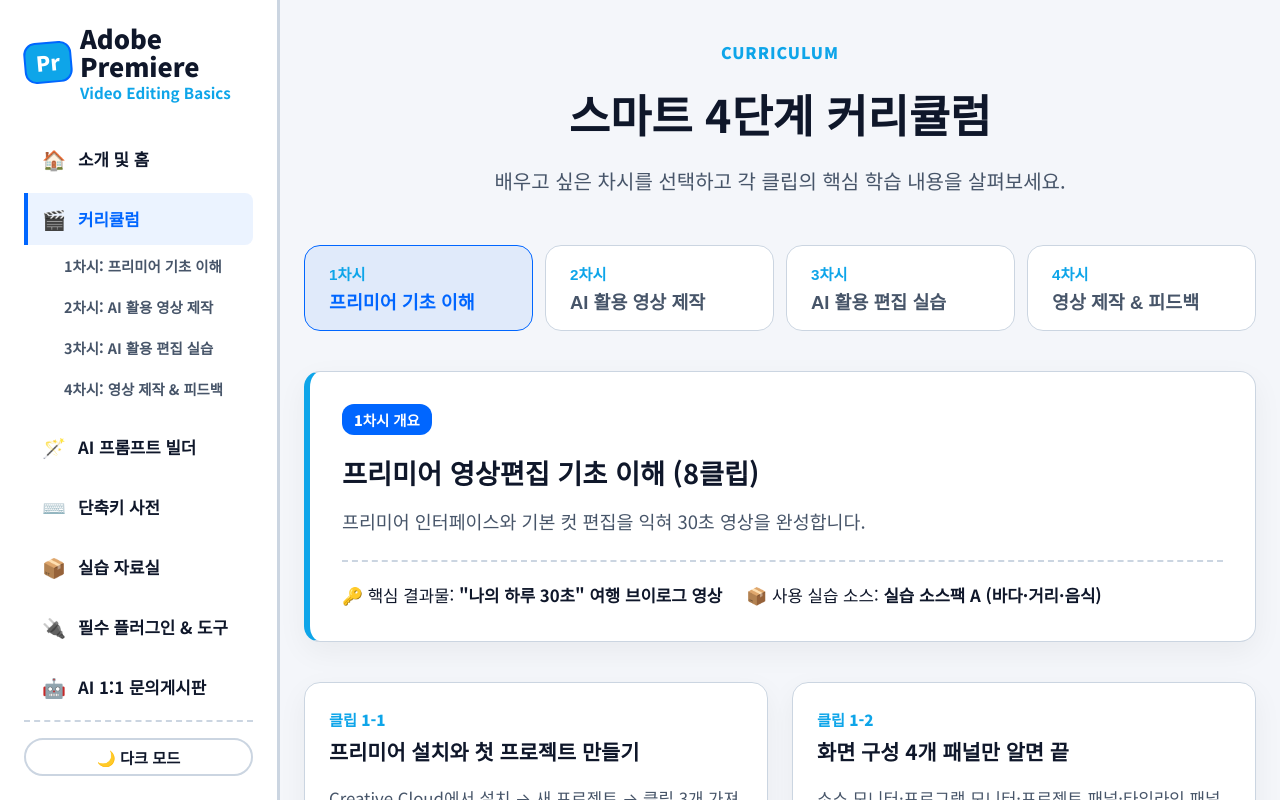
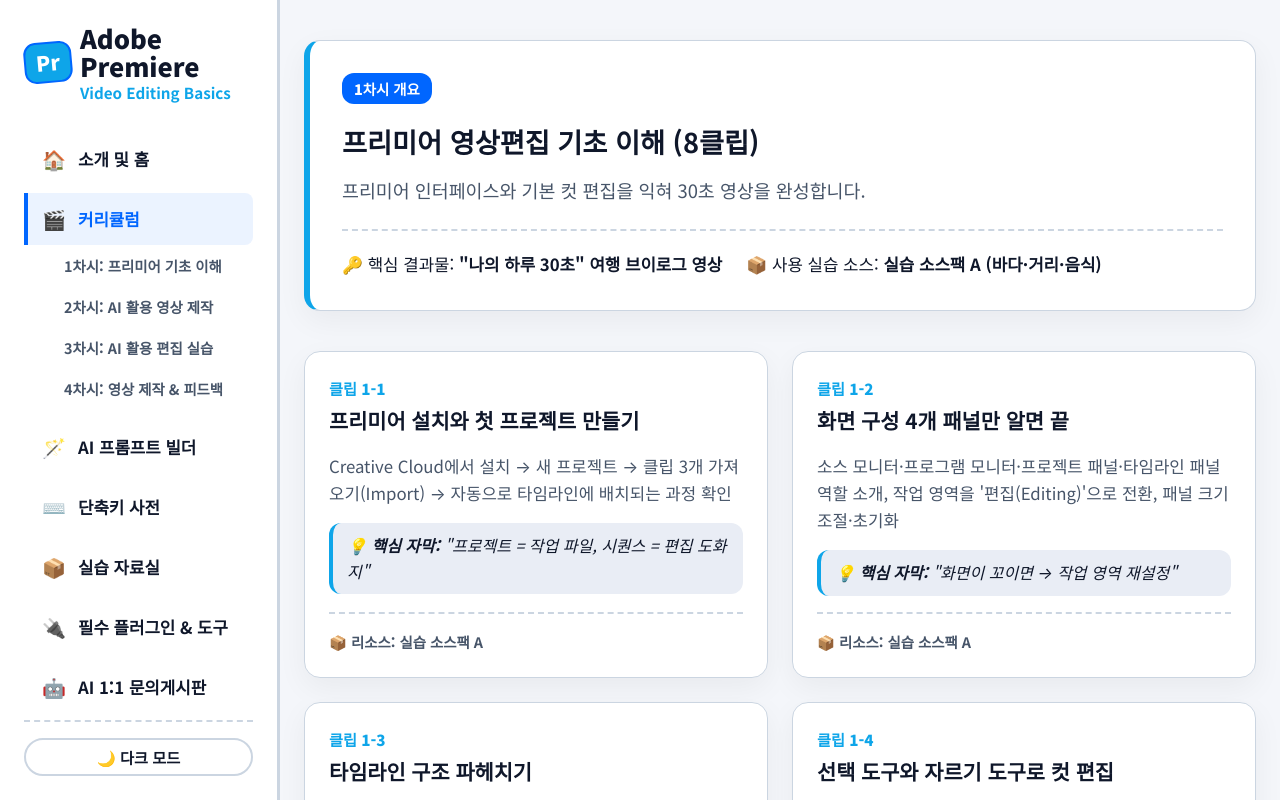
Before and after one commit to Suguri123/premiere_basics, a website: page index.html in a window 1280 px wide. Both pictures are taken after a click on the button "1차시: 프리미어 기초 이해". Drawn offline with Linux system fonts and the light colour scheme.

Commit message:
feat: Separate chapters into distinct standalone pages

```diff
--- a/app.js
+++ b/app.js
@@ -106,7 +106,11 @@
         const targetSection = document.getElementById(targetId);
         if (targetSection) targetSection.classList.add("active");
 
-        const targetNavItem = document.querySelector(`.nav-item[data-target="${targetId}"]`);
+        let navLookupId = targetId;
+        if (targetId.startsWith('ch')) {
+            navLookupId = 'ch1';
+        }
+        const targetNavItem = document.querySelector(`.nav-item[data-target="${navLookupId}"]`);
         if (targetNavItem) targetNavItem.classList.add("active");
 
         // Scroll to top of content area
@@ -118,14 +122,7 @@
     };
 
     window.switchChapter = function(chapterId) {
-        // 1. Switch to curriculum section
-        switchSection('curriculum');
-
-        // 2. Select the corresponding chapter tab
-        const tabBtn = document.querySelector(`.tab-btn[data-tab="${chapterId}"]`);
-        if (tabBtn) {
-            tabBtn.click();
-        }
+        switchSection(chapterId);
     };
 
     navItems.forEach(item => {
--- a/index.html
+++ b/index.html
@@ -33,7 +33,7 @@
                         </button>
                     </li>
                     <li>
-                        <button class="nav-item" data-target="curriculum">
+                        <button class="nav-item" data-target="ch1" onclick="switchChapter('ch1')">
                             <span class="nav-icon">🎬</span> 커리큘럼
                         </button>
                         <!-- Submenu for Chapters -->
@@ -135,39 +135,9 @@
 
             </section>
 
-            <!-- 2. Curriculum Section -->
-            <section id="curriculum" class="app-section">
+            <!-- 2. Curriculum Section - Chapter 1 -->
+            <section id="ch1" class="app-section">
                 <div class="container">
-                    <div class="section-header text-center">
-                        <span class="section-tag">CURRICULUM</span>
-                        <h2 class="section-title">스마트 4단계 커리큘럼</h2>
-                        <p class="section-subtitle">배우고 싶은 차시를 선택하고 각 클립의 핵심 학습 내용을 살펴보세요.</p>
-                    </div>
-
-                    <!-- Chapter Tabs -->
-                    <div class="chapter-tabs">
-                        <button class="tab-btn active" data-tab="ch1">
-                            <span class="tab-num">1차시</span>
-                            <span class="tab-title">프리미어 기초 이해</span>
-                        </button>
-                        <button class="tab-btn" data-tab="ch2">
-                            <span class="tab-num">2차시</span>
-                            <span class="tab-title">AI 활용 영상 제작</span>
-                        </button>
-                        <button class="tab-btn" data-tab="ch3">
-                            <span class="tab-num">3차시</span>
-                            <span class="tab-title">AI 활용 편집 실습</span>
-                        </button>
-                        <button class="tab-btn" data-tab="ch4">
-                            <span class="tab-num">4차시</span>
-                            <span class="tab-title">영상 제작 & 피드백</span>
-                        </button>
-                    </div>
-
-                    <!-- Tab Content Panels -->
-                    <div class="tab-content">
-                        <!-- Chapter 1 -->
-                        <div class="tab-panel active" id="ch1">
                     <div class="chapter-overview-card glass-panel">
                         <div class="overview-badge">1차시 개요</div>
                         <h3>프리미어 영상편집 기초 이해 (8클립)</h3>
@@ -179,9 +149,11 @@
                     </div>
                     <div class="clips-grid" id="ch1-clips"></div>
                 </div>
+            </section>
 
             <!-- Chapter 2 -->
-                        <div class="tab-panel" id="ch2">
+            <section id="ch2" class="app-section">
+                <div class="container">
                     <div class="chapter-overview-card glass-panel">
                         <div class="overview-badge">2차시 개요</div>
                         <h3>AI 활용 기초 영상 제작 실습 (8클립)</h3>
@@ -193,9 +165,11 @@
                     </div>
                     <div class="clips-grid" id="ch2-clips"></div>
                 </div>
+            </section>
 
             <!-- Chapter 3 -->
-                        <div class="tab-panel" id="ch3">
+            <section id="ch3" class="app-section">
+                <div class="container">
                     <div class="chapter-overview-card glass-panel">
                         <div class="overview-badge">3차시 개요</div>
                         <h3>AI 활용 기초 영상 편집 실습 (8클립)</h3>
@@ -207,9 +181,11 @@
                     </div>
                     <div class="clips-grid" id="ch3-clips"></div>
                 </div>
+            </section>
 
             <!-- Chapter 4 -->
-                        <div class="tab-panel" id="ch4">
+            <section id="ch4" class="app-section">
+                <div class="container">
                     <div class="chapter-overview-card glass-panel">
                         <div class="overview-badge">4차시 개요</div>
                         <h3>영상 제작 및 피드백 (8클립)</h3>
@@ -220,8 +196,6 @@
                         </div>
                     </div>
                     <div class="clips-grid" id="ch4-clips"></div>
-                        </div>
-                    </div>
                 </div>
             </section>
 
--- a/style.css
+++ b/style.css
@@ -640,9 +640,6 @@
 
 /* Tab Panels */
 .tab-panel {
-    display: none;
-}
-.tab-panel.active {
     display: block;
 }
 
```
Lines whose indentation alone changed are shown as unchanged.
